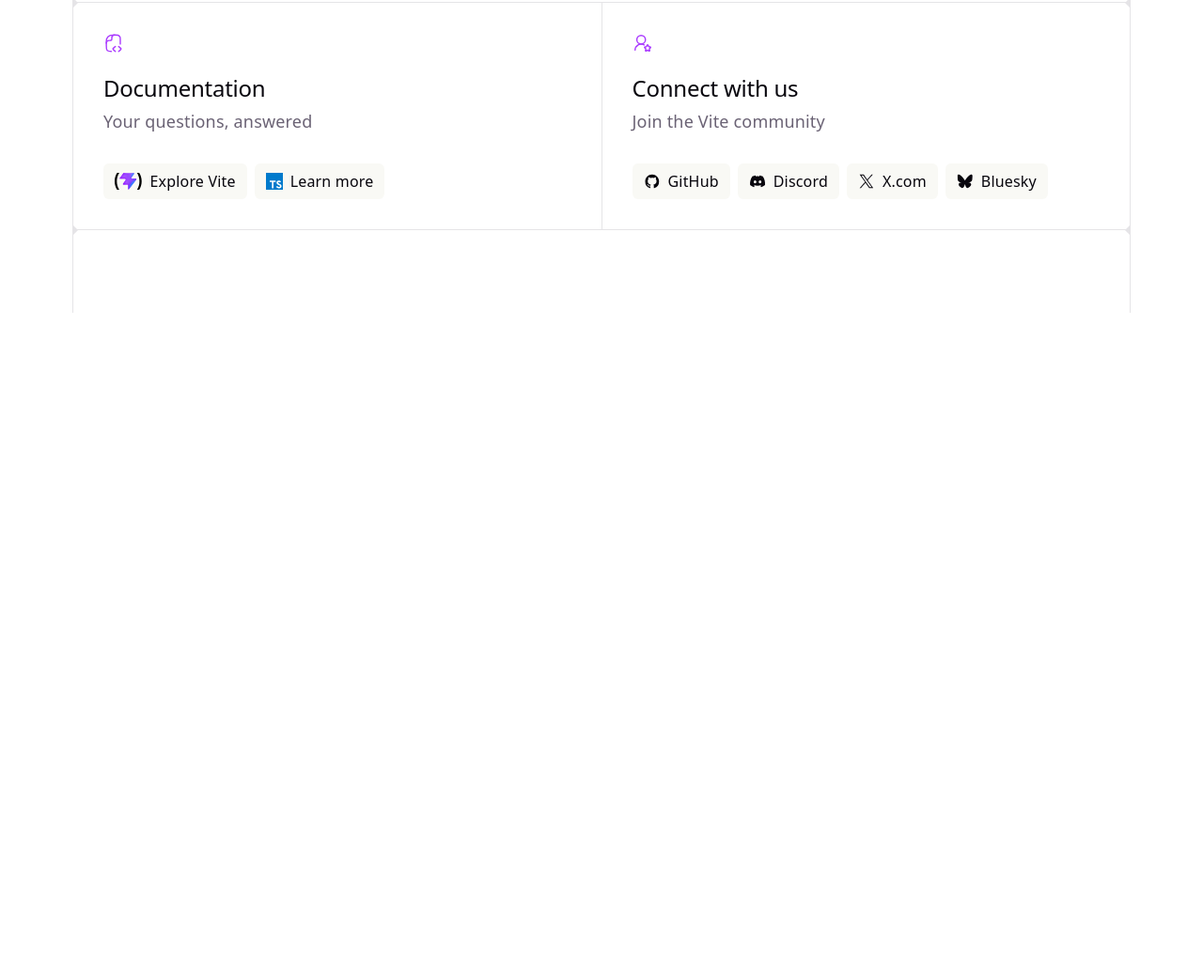
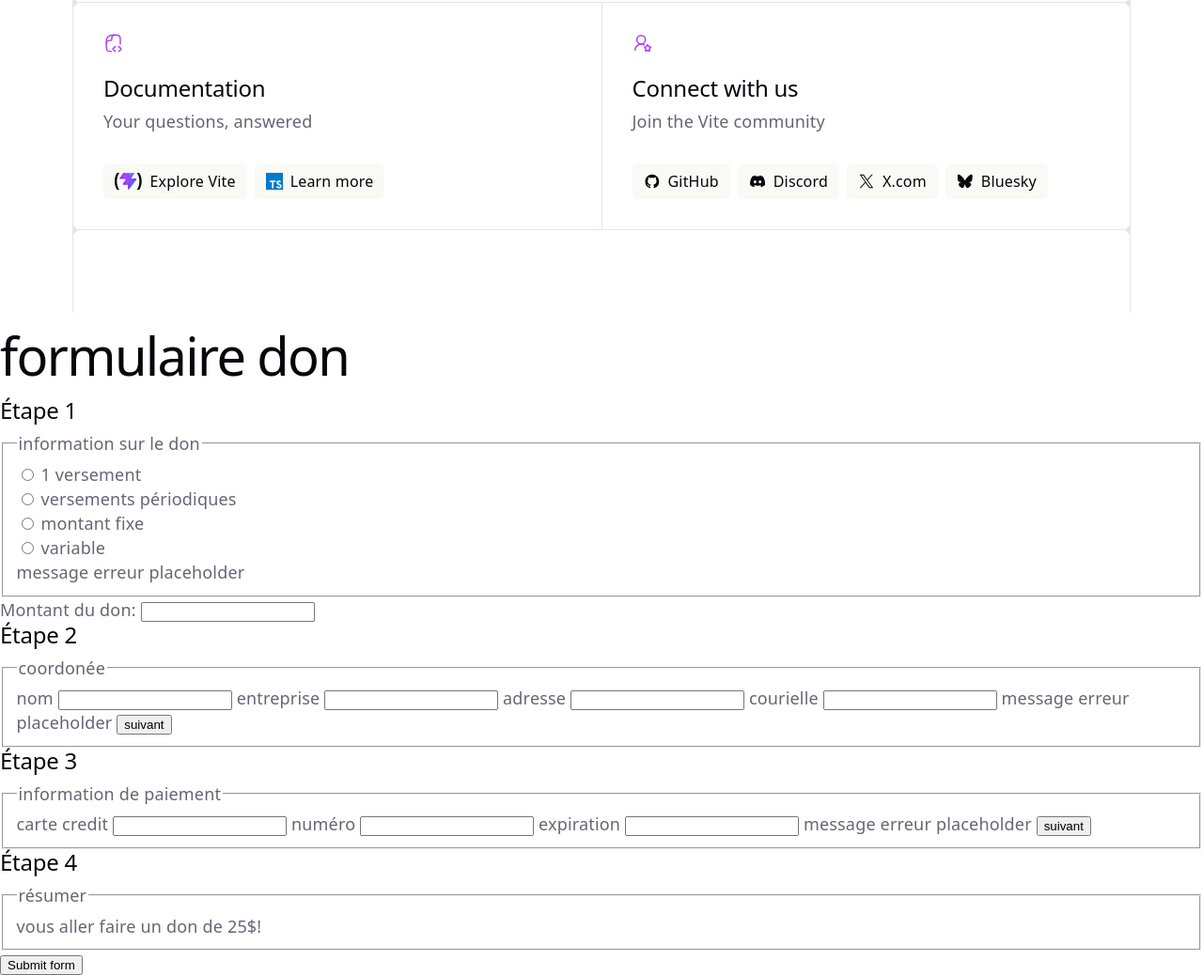
Before and after one commit to Aeternalyss/Tp1_formulaire, a website built with Vite: page index.html in a window 1280 px wide. Shown: the part 467-1505 px from the top of the page at 94% size. Before the commit the page ends 800 px from the top, so only its background shows below. Built offline with nearby package versions, Linux system fonts and the light colour scheme.

Commit message:
version temporaire formulaire

```diff
--- a/index.html
+++ b/index.html
@@ -1,13 +1,91 @@
+<!-- version temporaire -->
 <!doctype html>
-<html lang="en">
+<html lang="fr">
+
 <head>
   <meta charset="UTF-8" />
   <link rel="icon" type="image/svg+xml" href="/favicon.svg" />
   <meta name="viewport" content="width=device-width, initial-scale=1.0" />
   <title>tp1_formulaire</title>
 </head>
+
 <body>
   <div id="app"></div>
   <script type="module" src="/src/main.ts"></script>
+  <h1>formulaire don</h1>
+  <!-- formulaire -->
+  <form action="" method="" class="">
+
+    <!-- étape 1 -->
+    <h2>Étape 1</h2>
+    <fieldset>
+      <legend>information sur le don</legend>
+      <div>
+        <input type="radio" name="type_don" id="1" value="1">
+        <label for="1">1 versement</label>
+      </div>
+      <div>
+        <input type="radio" name="type_don" id="2" value="2">
+        <label for="2">versements périodiques</label>
+      </div>
+      <div>
+        <input type="radio" name="type_don" id="3" value="3">
+        <label for="3">montant fixe</label>
+      </div>
+      <div>
+        <input type="radio" name="type_don" id="4" value="4">
+        <label for="4">variable</label>
+      </div>
+      <span class="message-erreur">message erreur placeholder</span>
+    </fieldset>
+    <div class="">
+      <label for="">Montant du don: </label>
+      <input type="number" name="" id="" />
+    </div>
+    <!-- étape 2 -->
+    <h2>Étape 2</h2>
+    <fieldset>
+      <legend>coordonée</legend>
+
+      <!-- nom,entreprise,adresse,courielle,valider -->
+      <label for="">nom </label>
+      <input type="text" name="" id="" />
+      <label for="">entreprise </label>
+      <input type="text" name="" id="" />
+      <label for="">adresse </label>
+      <input type="text" name="" id="" />
+      <label for="">courielle </label>
+      <input type="text" name="" id="" />
+      <span class="message-erreur">message erreur placeholder</span>
+
+      <button class="" type="">suivant</button>
+    </fieldset>
+
+    <!-- étape 3 -->
+    <h2>Étape 3</h2>
+    <fieldset>
+      <legend>information de paiement</legend>
+      <!-- carte credit, num,expiration,validation -->
+      <label for="">carte credit </label>
+      <input type="card" name="" id="" />
+      <label for="">numéro</label>
+      <input type="text" name="" id="" />
+      <label for=""> expiration</label>
+      <input type="text" name="" id="" />
+      <span class="message-erreur">message erreur placeholder</span>
+
+      <button class="" type="">suivant</button>
+
+    </fieldset>
+
+    <!-- étape 4 -->
+    <h2>Étape 4</h2>
+    <fieldset>
+      <legend>résumer</legend>
+      <p>vous aller faire un don de 25$!</p>
+    </fieldset>
+    <button type="submit" formaction="/merci.html">Submit form</button>
+  </form>
 </body>
+
 </html>
```
Also changed, not shown: merci.html (added, +11 -0 lines). Lines whose indentation alone changed are shown as unchanged.
